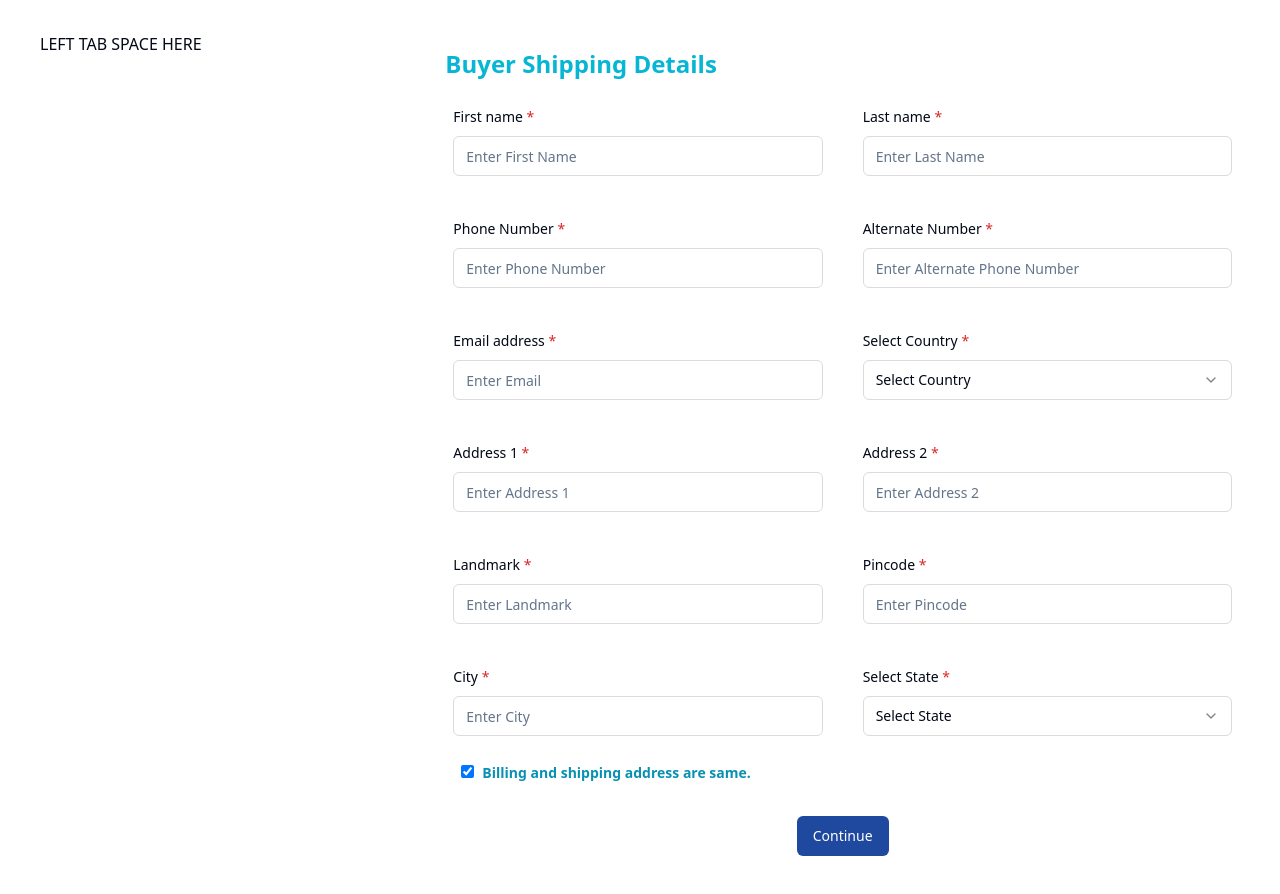
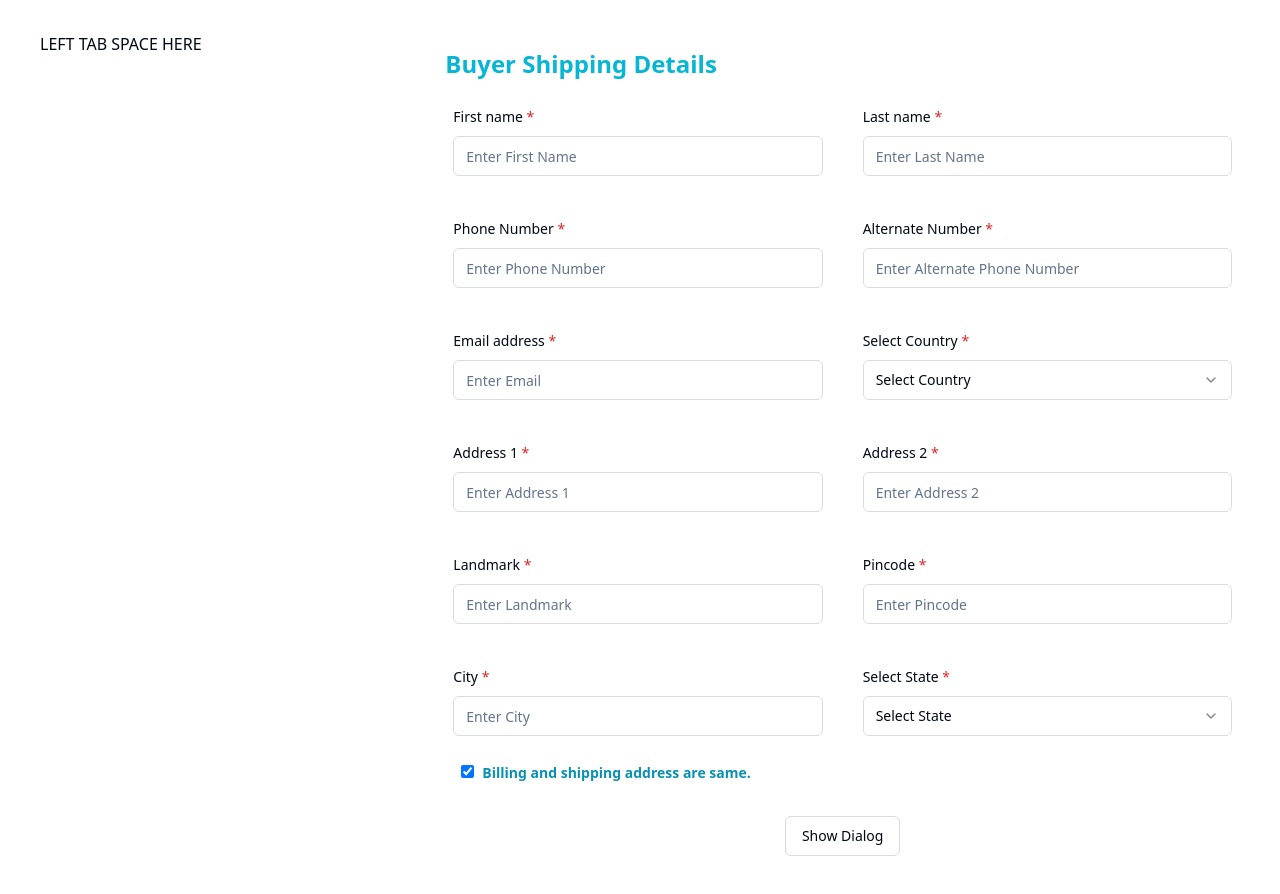
Before and after one commit to shubhamships/responsive-ui-components, a React (Vite) app: page /add-order in a window 1280 px wide. Built offline with nearby package versions, Linux system fonts and the light colour scheme.

Commit message:
alert content out of box

```diff
--- /dev/null
+++ b/src/components/elements/DialogData.tsx
@@ -0,0 +1,36 @@
+import {
+  AlertDialog,
+  AlertDialogAction,
+  AlertDialogCancel,
+  AlertDialogContent,
+  AlertDialogDescription,
+  AlertDialogFooter,
+  AlertDialogHeader,
+  AlertDialogTitle,
+  AlertDialogTrigger,
+} from "@/components/ui/alert-dialog";
+import { Button } from "@/components/ui/button";
+
+export function DialogData({ content }) {
+  return (
+    <AlertDialog>
+      <AlertDialogTrigger asChild>
+        <Button variant="outline">Show Dialog</Button>
+      </AlertDialogTrigger>
+      <AlertDialogContent>
+        <AlertDialogHeader>
+          <AlertDialogTitle>Are you absolutely sure?</AlertDialogTitle>
+          <AlertDialogDescription>
+            <div className="flex text-wrap truncate w-fit">
+              <p className="text-wrap overflow-auto">{content}</p>
+            </div>
+          </AlertDialogDescription>
+        </AlertDialogHeader>
+        <AlertDialogFooter>
+          <AlertDialogCancel>Cancel</AlertDialogCancel>
+          <AlertDialogAction>Continue</AlertDialogAction>
+        </AlertDialogFooter>
+      </AlertDialogContent>
+    </AlertDialog>
+  );
+}
--- a/src/pages/AddOrder.tsx
+++ b/src/pages/AddOrder.tsx
@@ -5,6 +5,7 @@
 import ShippingForm from "@/components/templates/ShippingForm";
 import { useNavigate } from "react-router-dom";
 import LeftTab from "@/components/templates/LeftTab";
+import { DialogData } from "@/components/elements/DialogData";
 
 export default function AddOrder() {
   const navigateTo = useNavigate();
@@ -104,7 +105,8 @@
                   />
                 )}
                 <div className="flex flex-col items-center justify-center mt-4 mb-2">
-                  <Button type="submit">Continue</Button>
+                  {/* <Button type="submit">Continue</Button> */}
+                  <DialogData content={JSON.stringify(billingForm)} />
                 </div>
               </form>
             </div>
```
